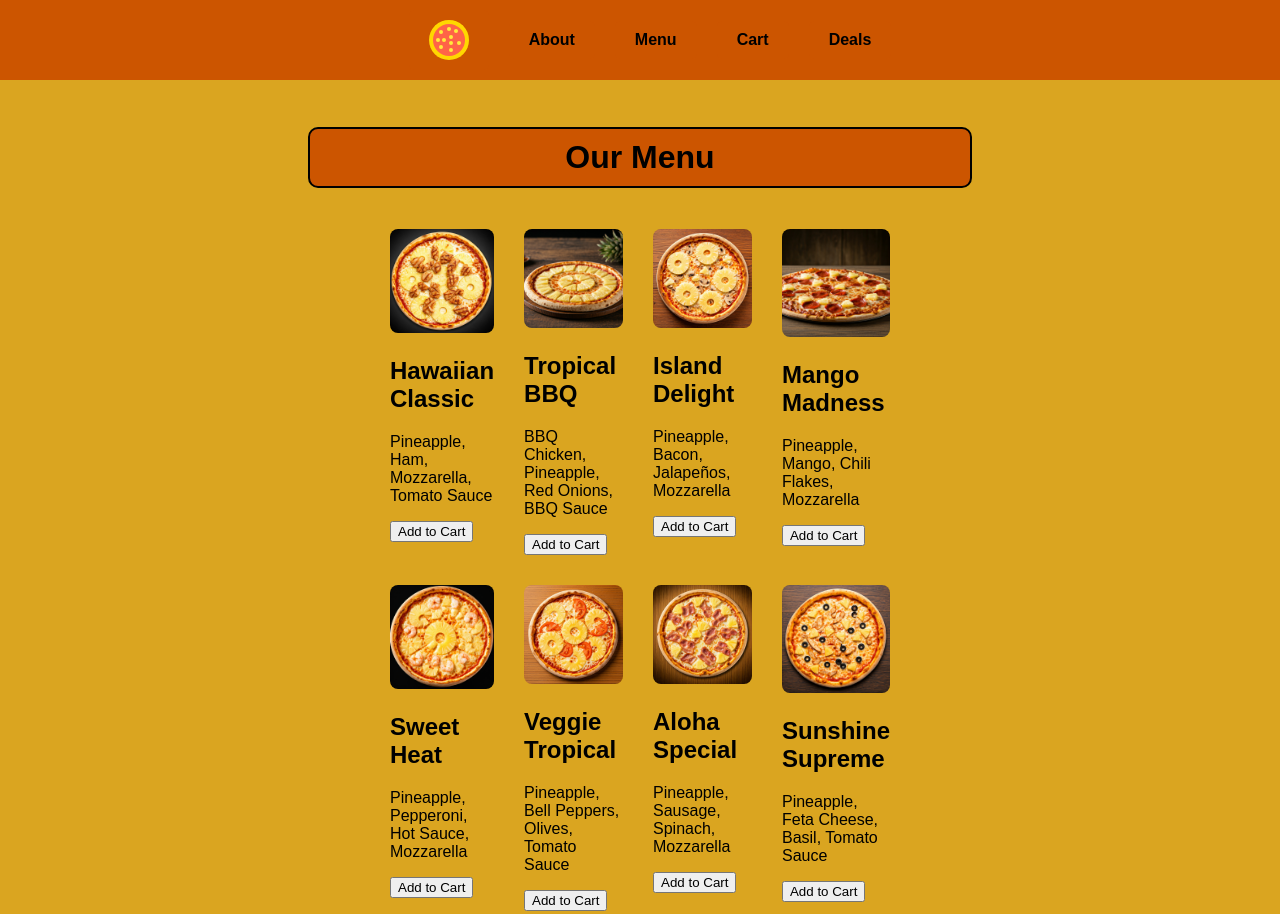
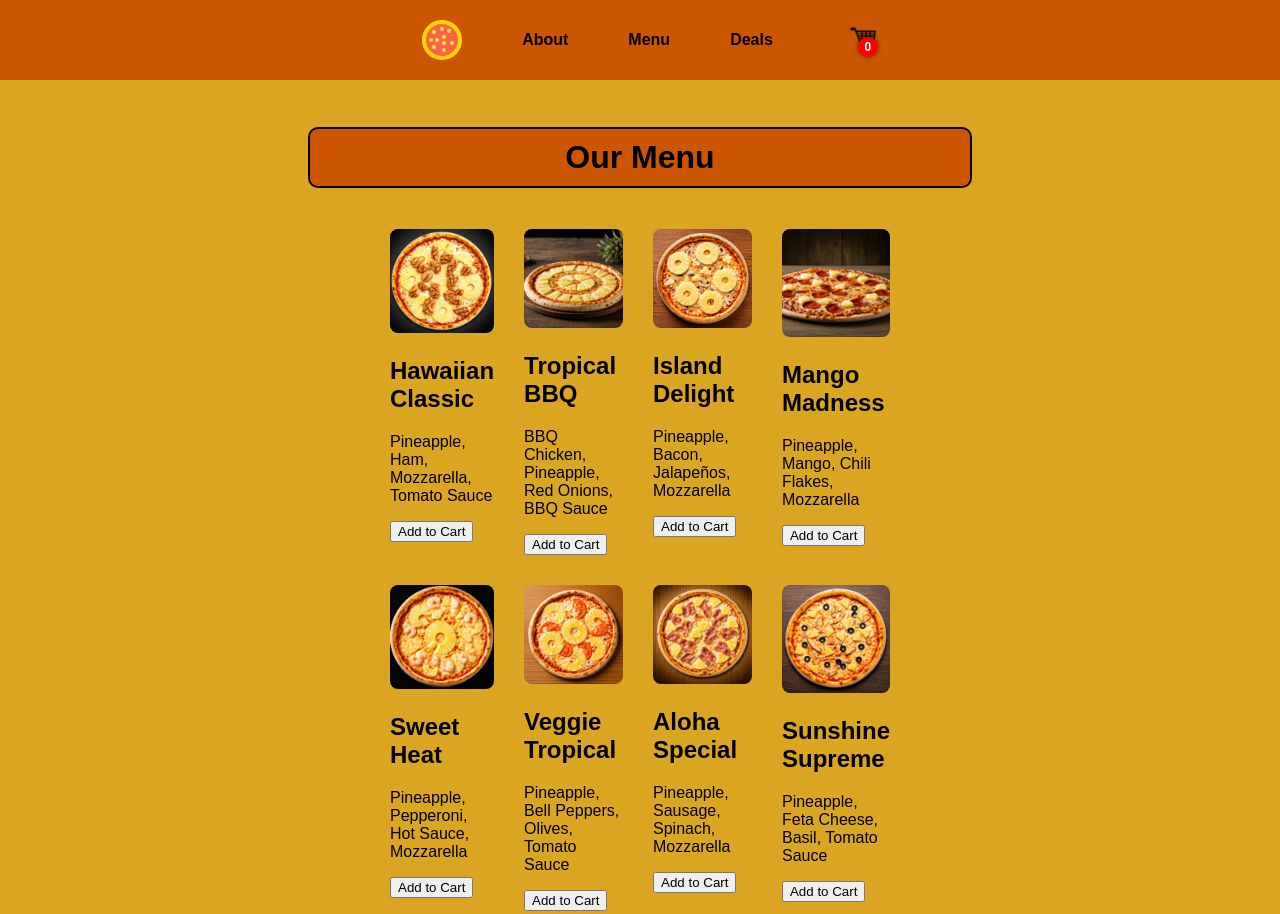
Before and after one commit to danieljcross/italian_pineapple, a plain HTML site: page menu.html in a window 1280 px wide. Shown: the top 914 px of the page. Drawn offline with Linux system fonts and the light colour scheme.

Commit message:
Fix cart icon

```diff
--- a/menu.html
+++ b/menu.html
@@ -54,11 +54,17 @@
                 <li>
                     <a href="menu.html">Menu</a>
                 </li>
+
                 <li>
-                    <a href="cart.html">Cart</a>
+                    <a href="coupons.html">Deals</a>
                 </li>
                 <li>
-                    <a href="coupons.html">Deals</a>
+                    <a href="cart.html">
+                            <div class="cart-container">
+                                <img src="images/—Pngtree—cart shopping cart icon png_5456484.png" alt="Cart" class="cart-icon">
+                                <div id="cart-counter" class="cart-counter">0</div>
+                            </div>
+                    </a>
                 </li>
             </ul>
         </nav>
```
